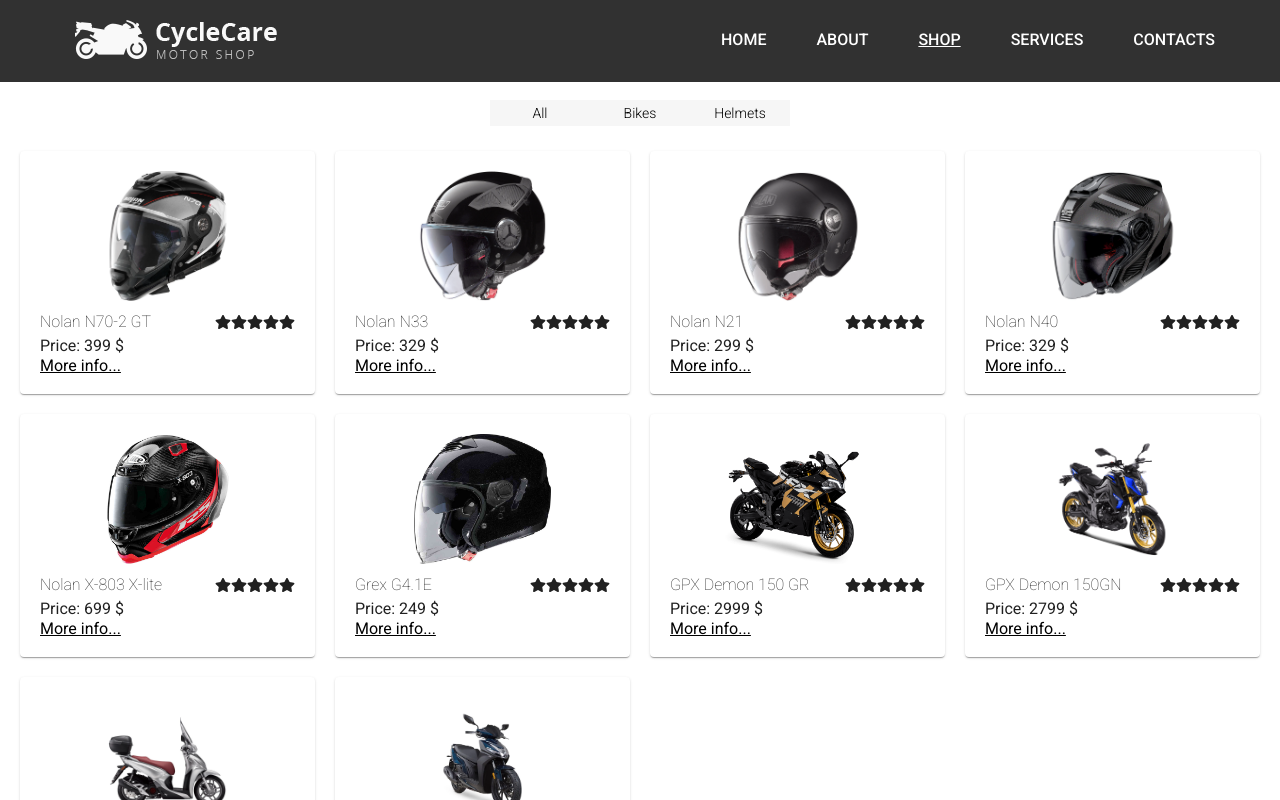
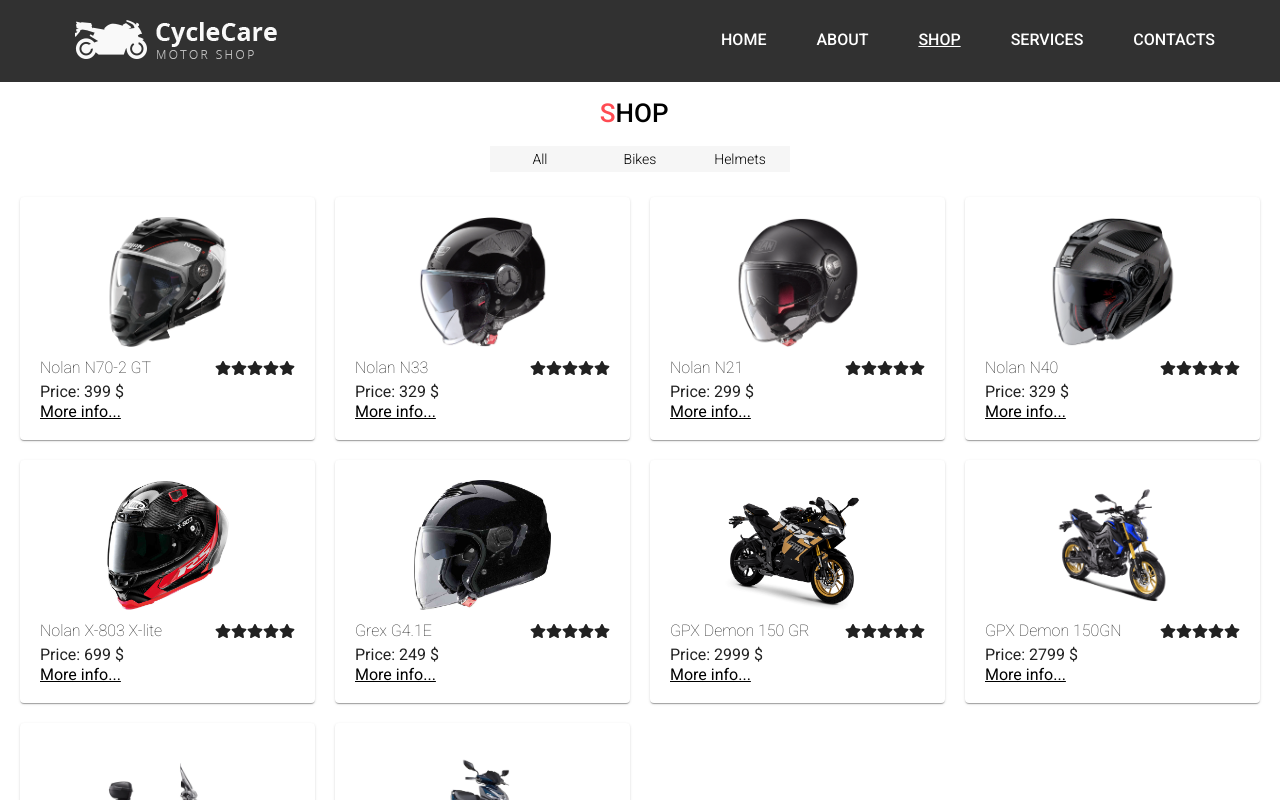
Before and after one commit to Kryvchenko/motoshop, a React (Create React App) app: page /shop in a window 1280 px wide. Shown: the top 800 px of the page. Built offline with nearby package versions, Linux system fonts and the light colour scheme.

Commit message:
animation to the shop added

```diff
--- a/src/components/Filter/Filter.css
+++ b/src/components/Filter/Filter.css
@@ -1,5 +1,5 @@
 .filter-container {
-    padding-top: 100px;
+    /* padding-top: 100px; */
     display: flex;
     flex-direction: column;
     justify-content: center;
--- a/src/pages/ServicePage/Service.css
+++ b/src/pages/ServicePage/Service.css
@@ -1,5 +1,5 @@
 .service-section {
-    padding: 100px 20px 20px 20px;
+    padding: 80px 20px 20px 20px;
     display: flex;
     min-height: 80vh;
     background-color: #f6f6f6;
--- a/src/pages/ServicePage/Service.js
+++ b/src/pages/ServicePage/Service.js
@@ -13,7 +13,10 @@
               {" "}
               <center>
                 {" "}
-                <h1 className="services-title" style={{ color: "#ff4b52" }}>
+                <h1
+                  className="services-title"
+                  style={{ color: "#ff4b52", paddingBottom: 0 }}
+                >
                   S
                   <span style={{ color: "black" }}>
                     <Typewriter
--- a/src/pages/Shop/Shop.js
+++ b/src/pages/Shop/Shop.js
@@ -6,11 +6,32 @@
 import { Link } from "react-router-dom";
 import { Paper } from "@mui/material";
 import { FaStar } from "react-icons/fa";
+import { Typewriter } from "react-simple-typewriter";
 
 export const Shop = ({ category, all }) => {
   return (
     <>
       {" "}
+      <center>
+        {" "}
+        <h1
+          className="shop-title"
+          style={{ color: "#ff4b52", paddingTop: "100px" }}
+        >
+          S
+          <span style={{ color: "black" }}>
+            <Typewriter
+              loop={1}
+              cursor
+              cursorStyle="_"
+              typeSpeed={70}
+              deleteSpeed={50}
+              delaySpeed={1000}
+              words={["HOP"]}
+            />
+          </span>
+        </h1>
+      </center>
       <Filter category={category} all={all} />
       <motion.div layout className="shop">
         {shopArray
```
